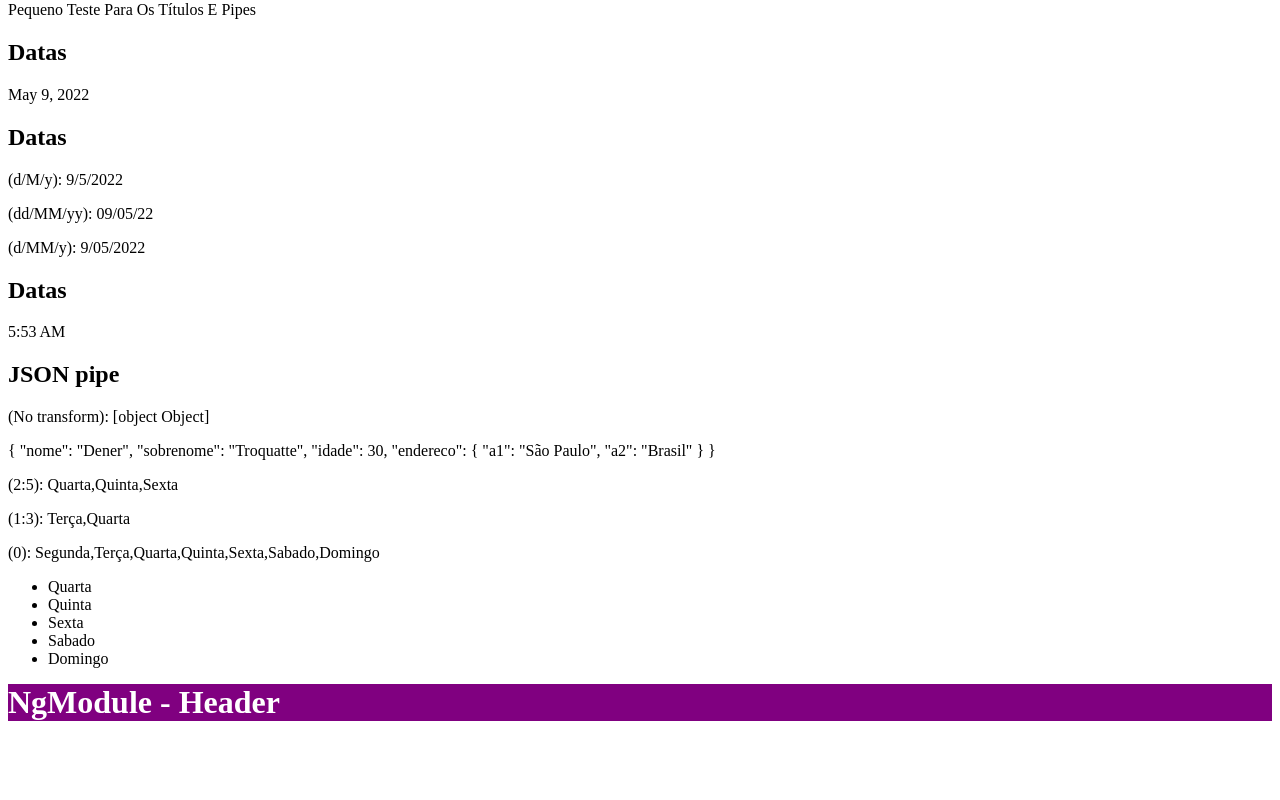
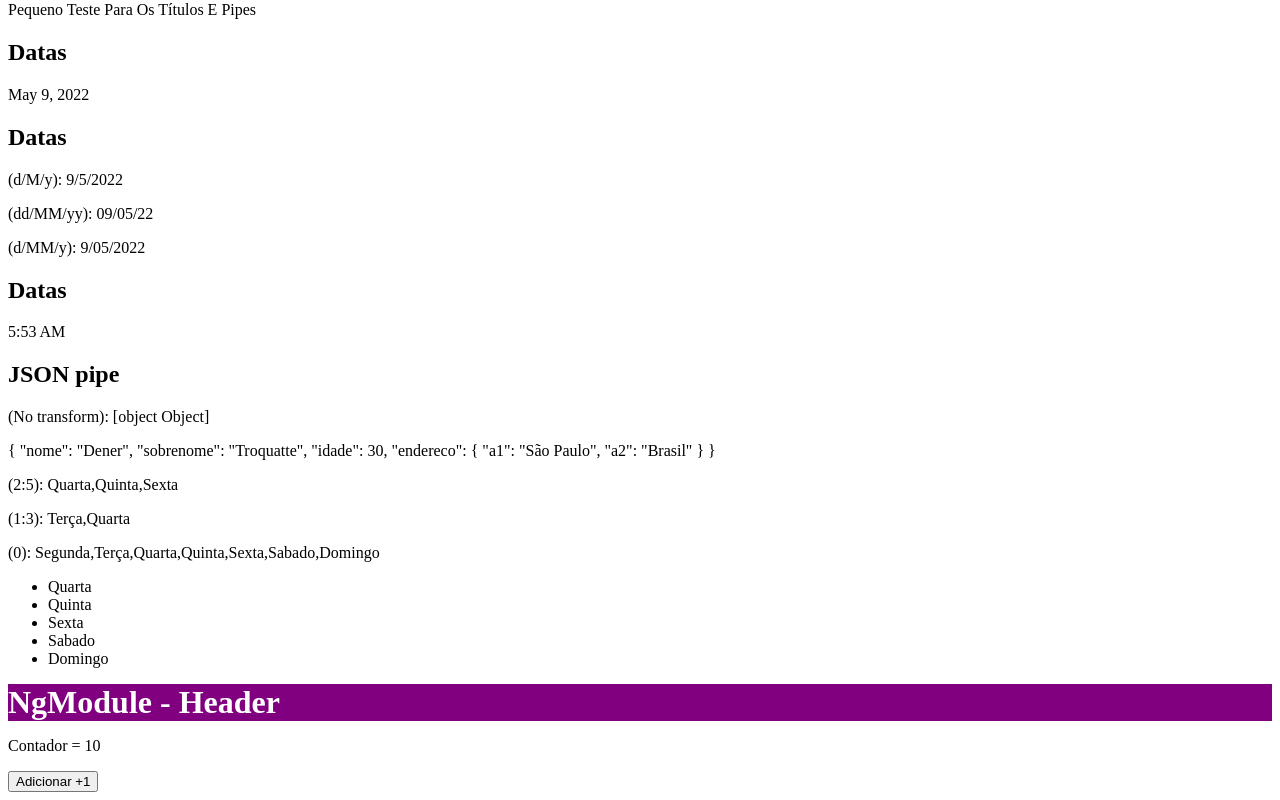
Before and after one commit to Jesantox/Angular2, an Angular app in the folder arquitetura-base/: page / in a window 1280 px wide. Shown: the part 1504-2304 px from the top of the page. Before the commit the page ends 2233 px from the top, so only its background shows below. Built offline with nearby package versions, Linux system fonts and the light colour scheme.

Commit message:
⭕️ Comunicação entre componentes
👉 Decorator @Input > entrada de dados

```diff
--- a/arquitetura-base/src/app/app.component.html
+++ b/arquitetura-base/src/app/app.component.html
@@ -12,4 +12,5 @@
     <hr>
 </app-diretivas-atributos>
 <app-new-component></app-new-component>
-<router-outlet></router-outlet>
+
+ <app-input [contador]="10"></app-input>
--- a/arquitetura-base/src/app/app.module.ts
+++ b/arquitetura-base/src/app/app.module.ts
@@ -20,7 +20,7 @@ import { SharedModule } from './shared/shared.module';
     CicloComponent,
     DataBindingComponent,
     DiretivasComponent,
-    DiretivasAtributosComponent
+    DiretivasAtributosComponent,
   ],
   imports: [
     BrowserModule,
--- /dev/null
+++ b/arquitetura-base/src/app/shared/input/input.component.html
@@ -0,0 +1,2 @@
+<p> Contador = {{contador}} </p>
+<button (click)="addNumber()">Adicionar +1</button>
--- /dev/null
+++ b/arquitetura-base/src/app/shared/input/input.component.ts
@@ -0,0 +1,21 @@
+import { Component, Input, OnInit } from '@angular/core';
+
+@Component({
+  selector: 'app-input',
+  templateUrl: './input.component.html',
+  styleUrls: ['./input.component.scss']
+})
+export class InputComponent implements OnInit {
+
+  @Input() contador: number = 0;
+
+  constructor() { }
+
+  ngOnInit(): void {
+  }
+
+  public addNumber() {
+    this.contador += 1
+  }
+
+}
```
Also changed, not shown: arquitetura-base/src/app/shared/shared.module.ts (+5 -2 lines), arquitetura-base/src/app/shared/input/input.component.scss (added), 1 other file (tests, documents, lock files or other folders).
